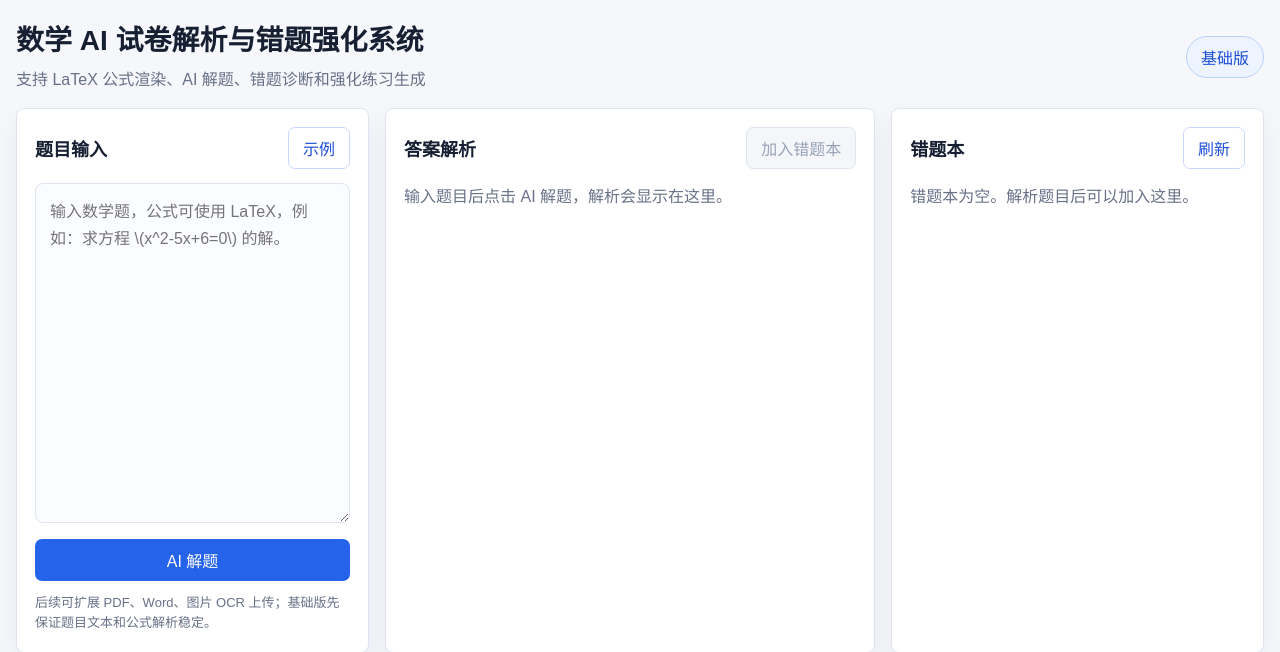
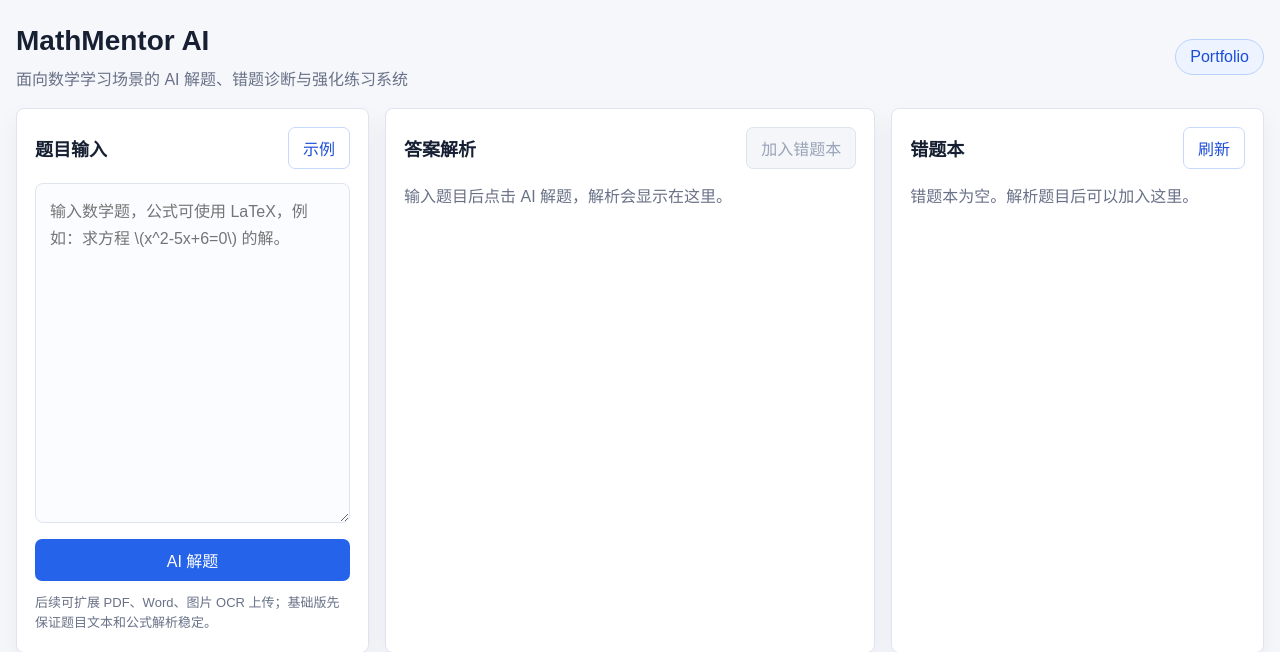
Before and after one commit to ZeroXenith/MathMentor-AI, a Spring Boot app: page / in a window 1280 px wide. Shown: the top 652 px of the page. Run offline with Spring Boot 4, Linux system fonts and the light colour scheme; data that the repository does not hold is empty; some libraries are stand-ins or nearby versions.

Commit message:
Polish project for portfolio

```diff
--- a/pom.xml
+++ b/pom.xml
@@ -12,10 +12,10 @@
     </parent>
 
     <groupId>com.graduation</groupId>
-    <artifactId>math-ai-paper</artifactId>
+    <artifactId>mathmentor-ai</artifactId>
     <version>0.0.1-SNAPSHOT</version>
-    <name>math-ai-paper</name>
-    <description>AI math paper solving and wrong question practice system</description>
+    <name>MathMentor AI</name>
+    <description>AI-powered math problem solving, mistake diagnosis, and adaptive practice system</description>
 
     <properties>
         <java.version>21</java.version>
--- a/src/main/resources/application.yml
+++ b/src/main/resources/application.yml
@@ -1,6 +1,6 @@
 spring:
   application:
-    name: math-ai-paper
+    name: mathmentor-ai
 
 server:
   port: ${SERVER_PORT:18080}
--- a/src/main/resources/static/index.html
+++ b/src/main/resources/static/index.html
@@ -3,7 +3,7 @@
 <head>
     <meta charset="UTF-8">
     <meta name="viewport" content="width=device-width, initial-scale=1.0">
-    <title>数学 AI 试卷解析与错题强化系统</title>
+    <title>MathMentor AI - 数学错题诊断与强化练习系统</title>
     <link rel="stylesheet" href="https://cdn.jsdelivr.net/npm/katex@0.16.11/dist/katex.min.css">
     <link rel="stylesheet" href="/styles.css">
 </head>
@@ -11,10 +11,10 @@
 <main class="app-shell">
     <header class="topbar">
         <div>
-            <h1>数学 AI 试卷解析与错题强化系统</h1>
-            <p>支持 LaTeX 公式渲染、AI 解题、错题诊断和强化练习生成</p>
+            <h1>MathMentor AI</h1>
+            <p>面向数学学习场景的 AI 解题、错题诊断与强化练习系统</p>
         </div>
-        <div class="status-pill">基础版</div>
+        <div class="status-pill">Portfolio</div>
     </header>
 
     <section class="workspace">
```
Also changed, not shown: README.md, 1 other file.
